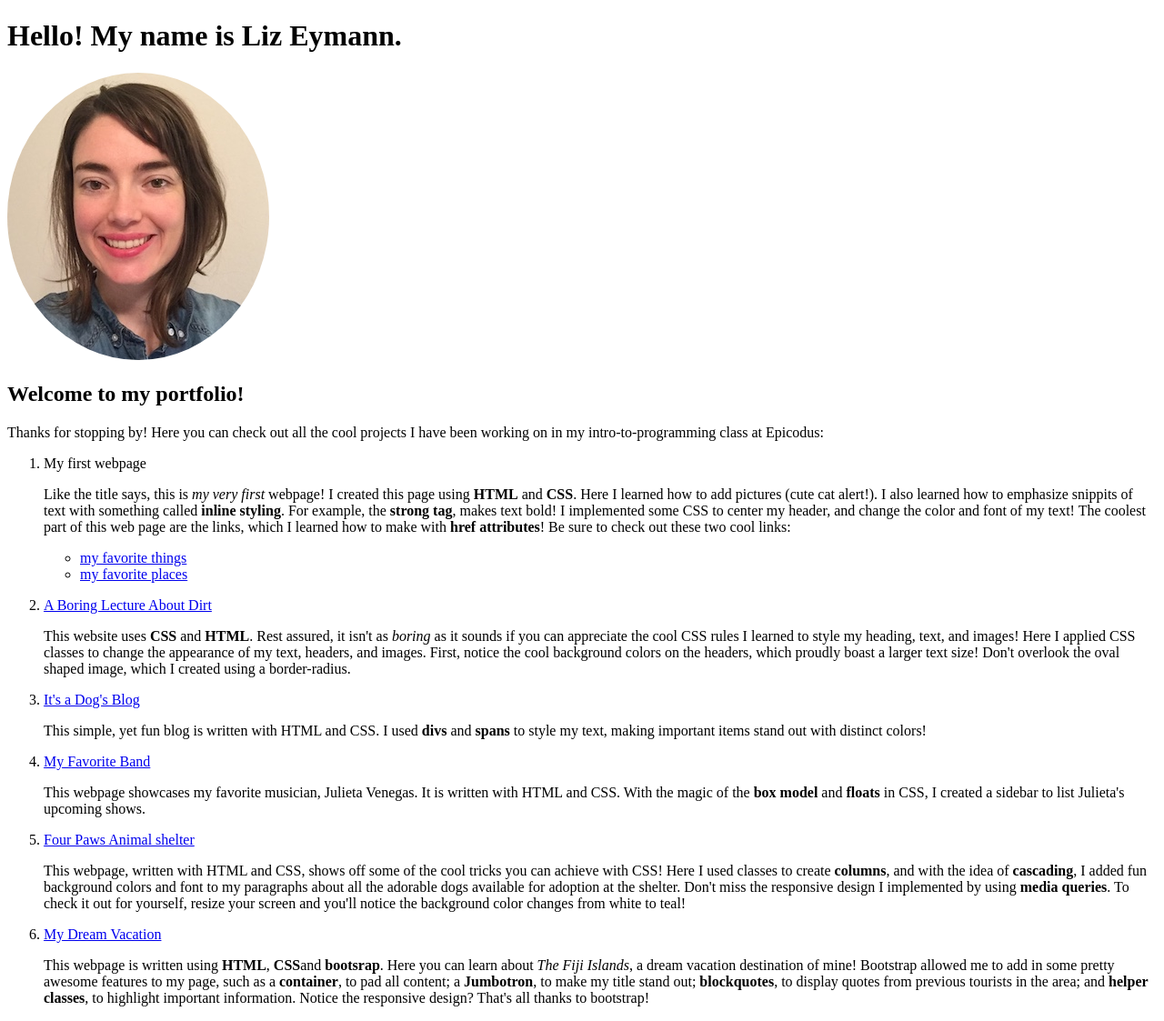
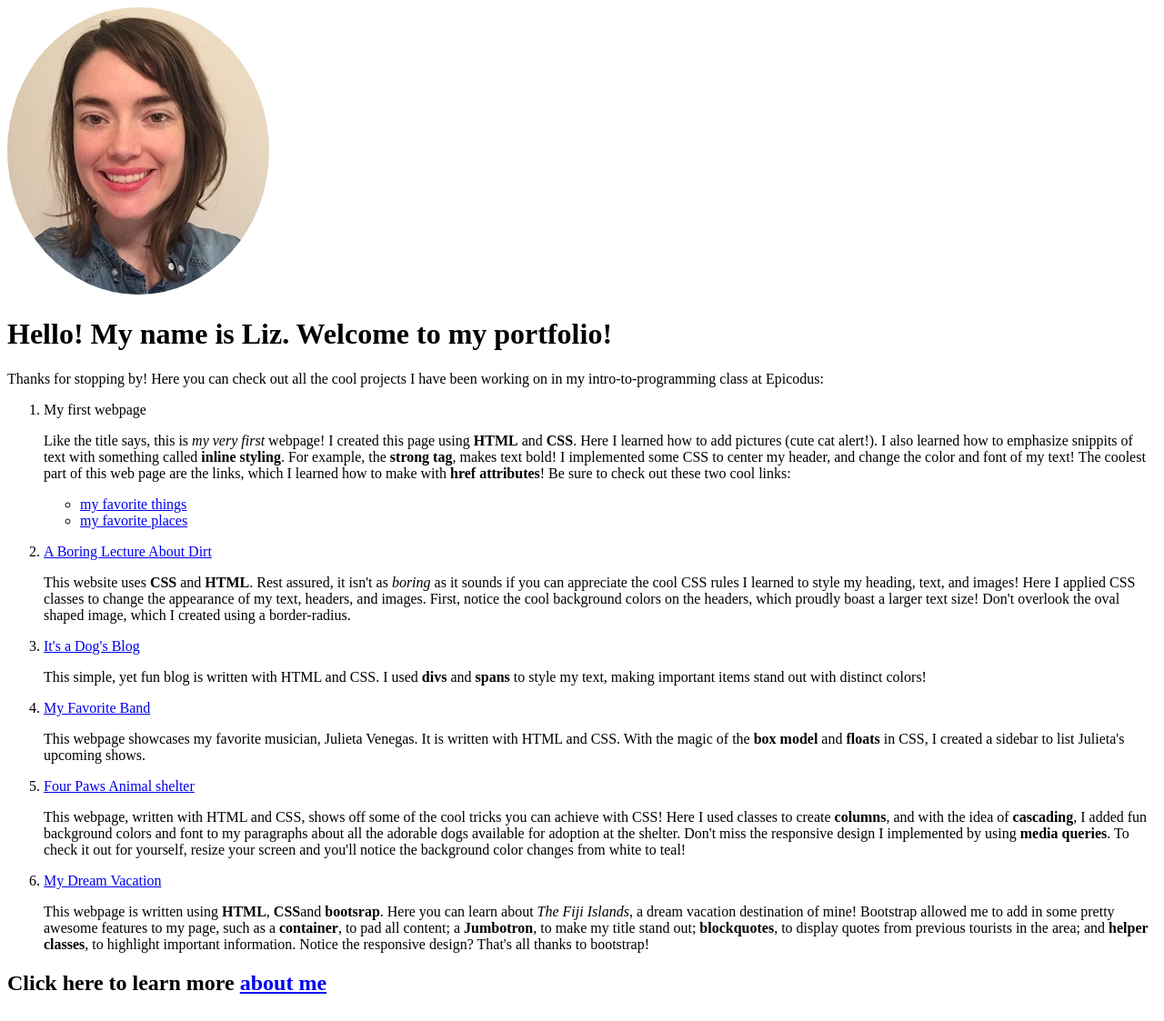
Before and after one commit to EEymann/my-portfolio, a plain HTML site: page index.html in a window 1280 px wide. Shown: the whole page at 91% size. Drawn offline with Linux system fonts and the light colour scheme.

Commit message:
move the about-me.index to the bottom and add some styling to it.

```diff
--- a/index.html
+++ b/index.html
@@ -5,12 +5,12 @@
     <title>Liz's Portfolio</title>
   </head>
   <body>
-    <h1>Hello! My name is Liz Eymann.</h1>
     <img class="intro" src="img/liz.jpg" alt="an image of Liz Eymann">
-    <h2>Welcome to my portfolio!</h2>
-    <p>Thanks for stopping by! Here you can check out all the cool projects I have been working on in my intro-to-programming class at Epicodus:</p>
-      <ol>
-
+   <div>
+     <h1>Hello! My name is Liz. Welcome to my portfolio!</h1>
+   </div>
+        <p>Thanks for stopping by! Here you can check out all the cool projects I have been working on in my intro-to-programming class at Epicodus:</p>
+          <ol>
             <li>My first webpage</li>
               <p>Like the title says, this is <em>my very first</em> webpage! I created this page using <strong>HTML</strong> and <strong>CSS</strong>. Here I learned how to add pictures (cute cat alert!). I also learned how to emphasize snippits of text with something called <strong>inline styling</strong>. For example, the <strong>strong tag</strong>, makes text bold! I implemented some CSS to center my header, and change the color and font of my text! The coolest part of this web page are the links, which I learned how to make with <strong>href attributes</strong>! Be sure to check out these two cool links:
                 <ul><li><a href="favorite-things.html"> my favorite things</a></li>
@@ -25,6 +25,7 @@
                                   <p>This webpage, written with HTML and CSS, shows off some of the cool tricks you can achieve with CSS! Here I used classes to create <strong>columns</strong>, and with the idea of <strong>cascading</strong>, I added fun background colors and font to my paragraphs about all the adorable dogs available for adoption at the shelter. Don't miss the responsive design I implemented by using <strong>media queries</strong>. To check it out for yourself, resize your screen and you'll notice the background color changes from white to teal!</p>
                                     <li><a href="https://eeymann.github.io/vacation-site/">My Dream Vacation</li></a>
                                       <p>This webpage is written using <strong>HTML</strong>, <strong>CSS</strong>and <strong>bootsrap</strong>. Here you can learn about <em>The Fiji Islands</em>, a dream vacation destination of mine! Bootstrap allowed me to add in some pretty awesome features to my page, such as a <strong>container</strong>, to pad all content; a <strong>Jumbotron</strong>, to make my title stand out; <strong>blockquotes</strong>, to display quotes from previous tourists in the area; and <strong>helper classes</strong>, to highlight important information. Notice the responsive design? That's all thanks to bootstrap!</p>
-      </ol>
+          </ol>
+  <span class="highlight"><h2>Click here to learn more <a href="about-me.html">about me</a></h2></span>
   </body>
 </html>
```
